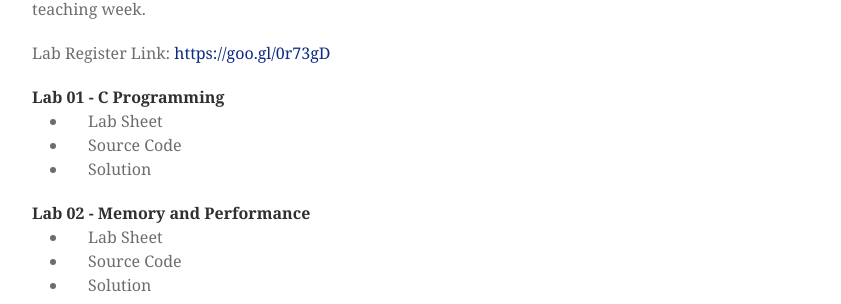
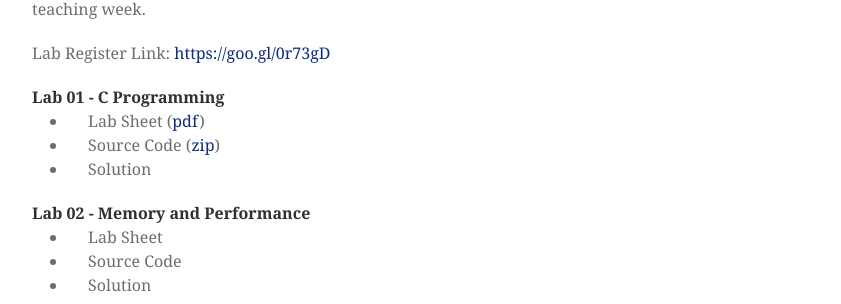
Before and after one commit to mondus/mondus.github.io, a Jekyll site: the page built from teaching/COM4521/index.md, in a window 1280 px wide and 900 px high, scrolled down 4179 px. Shown: the part 150-454 px from the top of the window, without its empty margins (208-1049 px from the left). Built offline with Jekyll 4.4.1, drawn with Linux system fonts in a browser that asks for light colours; nearby versions of some CDN libraries; some web fonts are replaced.

Commit message:
added lab 01

```diff
--- a/teaching/COM4521/index.md
+++ b/teaching/COM4521/index.md
@@ -191,8 +191,8 @@ Lab Register Link: [https://goo.gl/0r73gD](https://goo.gl/0r73gD)
 
 #### Lab 01 - C Programming
 
-* Lab Sheet
-* Source Code
+* Lab Sheet ([pdf](https://drive.google.com/file/d/0B2HbOiEppVPMUHp1N19RRlNZN3c/view?usp=sharing))
+* Source Code ([zip](https://github.com/mondus/com4521/archive/Lab01_src.zip))
 * Solution
 
 #### Lab 02 - Memory and Performance
```
